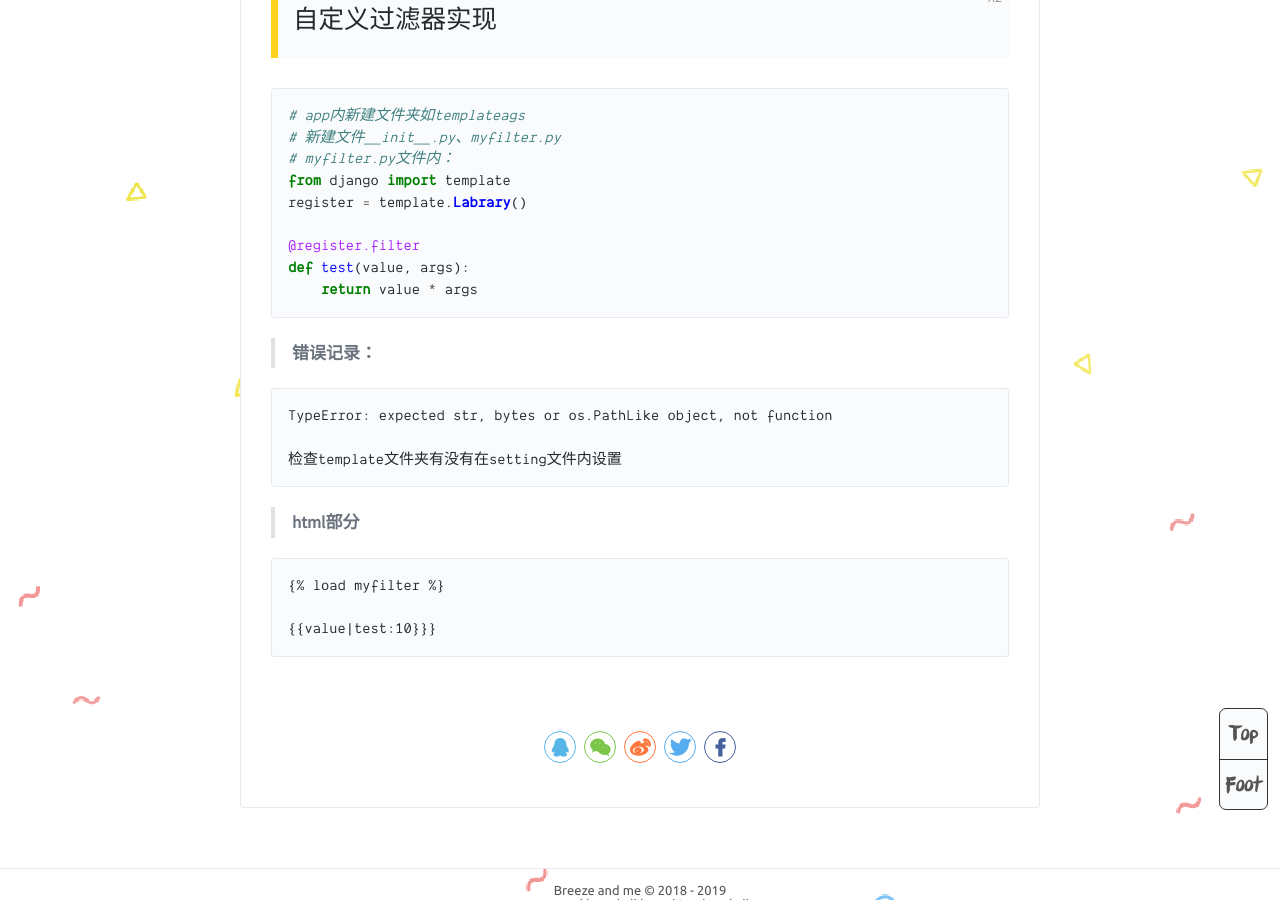
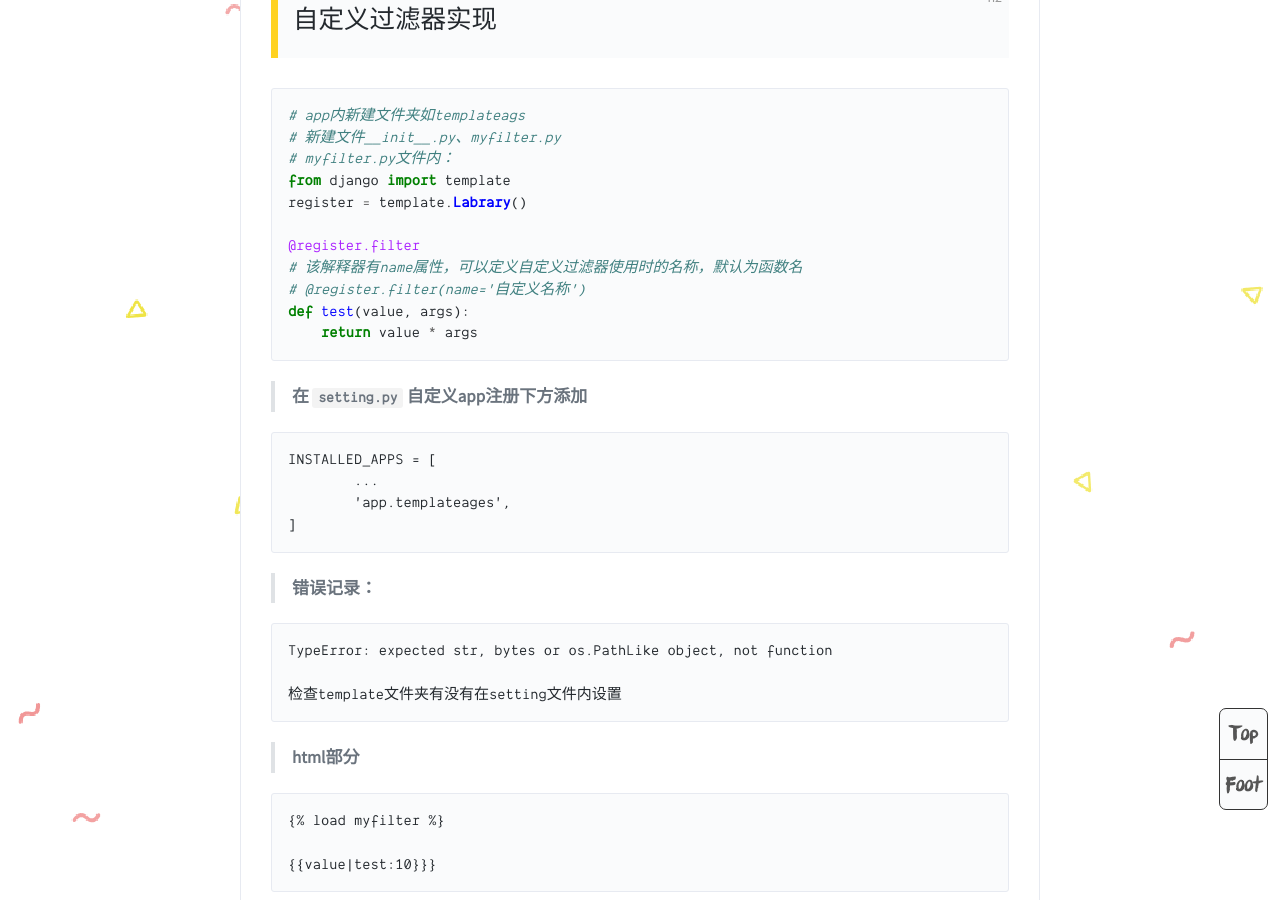
Before and after one commit to systemime/systemime.github.io, a Jekyll site: the page built from _posts/2019-11-22-django2-template.md, in a window 1280 px wide and 900 px high, scrolled down 5173 px. Built offline with Jekyll 4.4.1, drawn with Linux system fonts in a browser that asks for light colours; comment, search, counter and statistics services are not loaded.

Commit message:
修改django中自定义template过滤器用法

````diff
--- a/_posts/2019-11-22-django2-template.md
+++ b/_posts/2019-11-22-django2-template.md
@@ -191,9 +191,21 @@ from django import template
 register = template.Labrary()
 
 @register.filter
+# 该解释器有name属性，可以定义自定义过滤器使用时的名称，默认为函数名
+# @register.filter(name='自定义名称')
 def test(value, args):
     return value * args
 ```
+
+> **在 `setting.py` 自定义app注册下方添加**
+
+```
+INSTALLED_APPS = [
+	...
+	'app.templateages',
+]
+```
+
 
 > **错误记录：**
 
````
Also changed, not shown: 1 other file.
